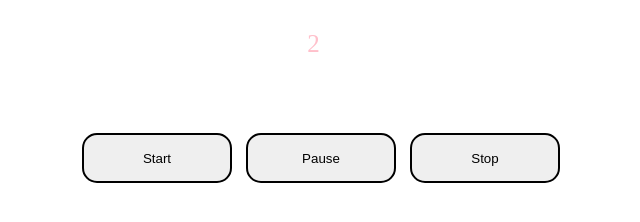
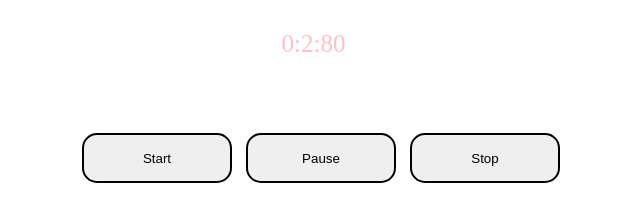
Before and after one commit to malinovvski/stoper, a plain HTML site: page index.html in a window 1280 px wide. Both pictures are taken after a click on the button "Start". Shown: the full height of the page, 454-1094 px from the left. Drawn offline with Linux system fonts and the light colour scheme.

Commit message:
Stopwatch alpha

```diff
--- a/index.html
+++ b/index.html
@@ -9,7 +9,7 @@
 <div class="container">
 
     <div id="meter">
-
+     00:00:00
     </div>
 
 
--- a/script.js
+++ b/script.js
@@ -1,10 +1,12 @@
-
 function start(){
      interval = setInterval(() => {
-        time += 1;
-        stoperElement.innerHTML= time
-}, 1000);
+        time+=1;
+        let minutes = Math.floor((time / (60 * 100)) % 60);
+        let seconds = Math.floor((time / 100) % 60);
+        let miliseconds = time % 100 ;
+         stoperElement.innerHTML=`${minutes}:${seconds}:${miliseconds}`;
 
+}, 10);
 
 };
 
@@ -17,8 +19,13 @@ function stop(){
     time = 0;
     stoperElement.innerHTML = time;
     clearInterval(interval);
+    stoperElement.innerHTML=`${minutes}:${seconds}:${miliseconds}`;
 };
+
 let time = 0;
-let interval = null;
+let seconds = 0;
+let minutes = 0;
+let miliseconds = 0;
+let interval = 0;
 let stoperElement = document.querySelector("#meter");
 stoperElement.innerHTML = time;
```
